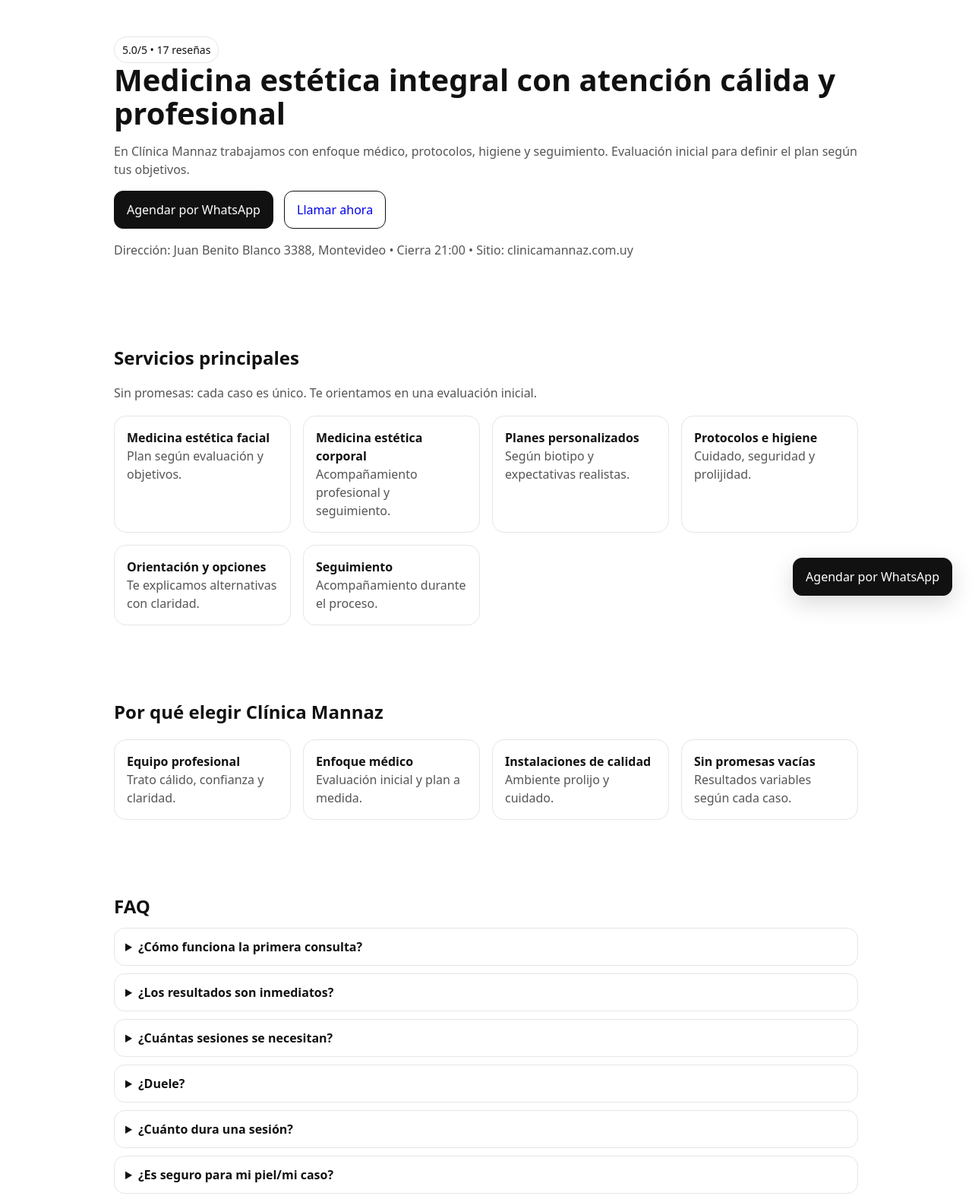
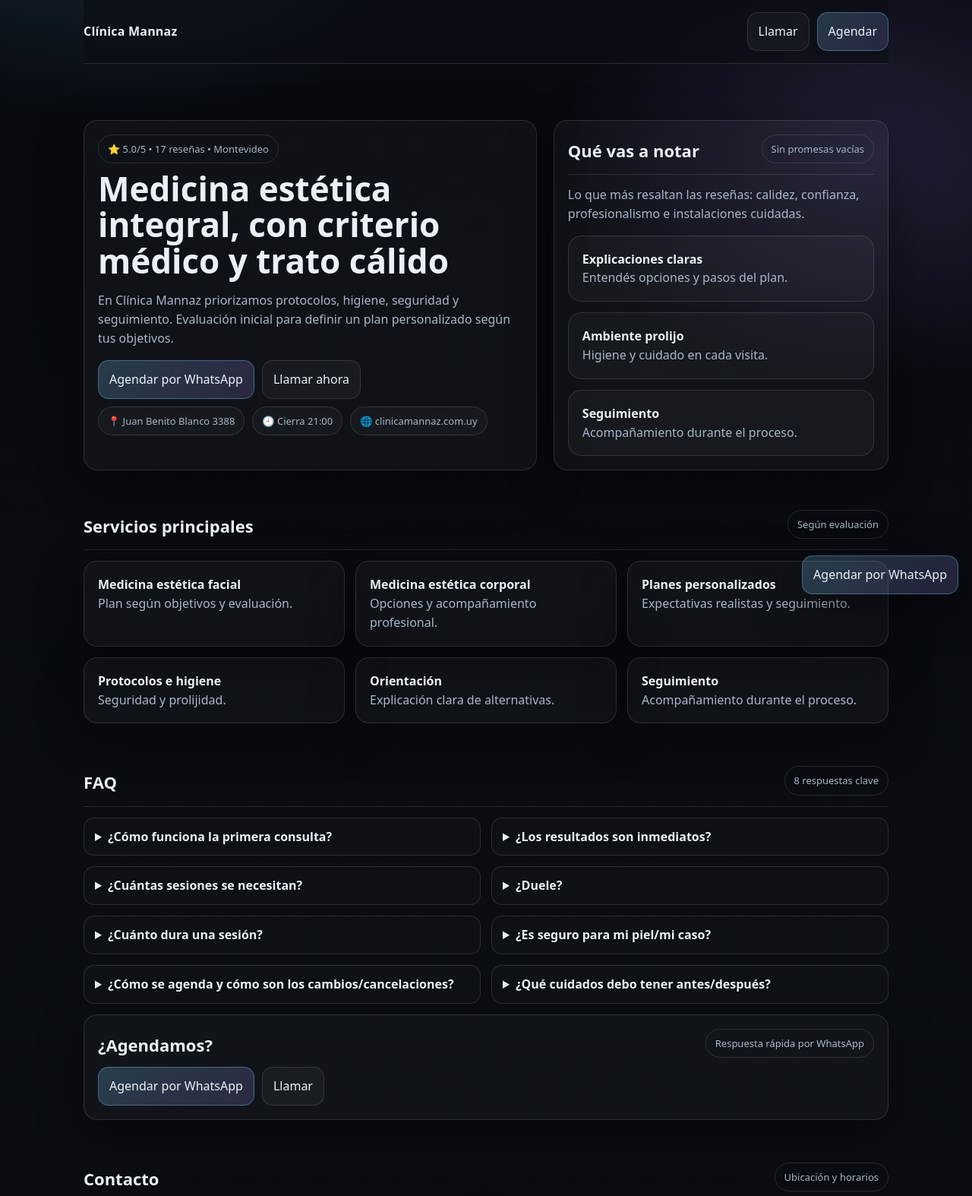
Before and after one commit to Espindolaale/clinica-mannazz, a plain HTML site: page index.html in a window 1280 px wide. Shown: the top 1574 px of the page at 76% size. Drawn offline with Linux system fonts and the light colour scheme.

Commit message:
Update index.html

```diff
--- a/index.html
+++ b/index.html
@@ -5,117 +5,244 @@
   <meta name="viewport" content="width=device-width, initial-scale=1" />
   <title>Clínica Mannaz | Medicina Estética Integral en Montevideo</title>
   <meta name="description" content="Medicina estética integral con atención cálida y profesional. Planes personalizados, protocolos, higiene y seguimiento. Agendá por WhatsApp." />
+
   <style>
-    :root { --max: 980px; --pad: 20px; }
-    body { font-family: system-ui, Arial, sans-serif; margin:0; color:#111; line-height:1.5; }
-    header, section, footer { padding: 48px var(--pad); }
-    .wrap { max-width: var(--max); margin: 0 auto; }
-    .btn { display:inline-block; padding:12px 16px; border-radius:12px; text-decoration:none; border:1px solid #111; margin-right:10px; }
-    .primary { background:#111; color:#fff; }
-    .grid { display:grid; grid-template-columns: repeat(auto-fit, minmax(220px, 1fr)); gap:16px; margin-top:18px; }
-    .card { border:1px solid #e6e6e6; border-radius:16px; padding:16px; }
-    .muted { color:#555; }
-    .pill { display:inline-block; padding:6px 10px; border:1px solid #e6e6e6; border-radius:999px; font-size:14px; }
-    .sticky { position:fixed; right:16px; bottom:16px; z-index:99; }
-    .sticky a { box-shadow: 0 10px 30px rgba(0,0,0,.15); }
-    h1 { font-size: 40px; line-height:1.1; margin:0 0 10px; }
-    h2 { margin:0 0 10px; }
-    details { border:1px solid #e6e6e6; border-radius:14px; padding:12px 14px; margin:10px 0; }
-    summary { cursor:pointer; font-weight:600; }
-    iframe { width:100%; height:320px; border:0; border-radius:16px; }
+    :root{
+      --bg:#0b0f14;
+      --card:#0f1620;
+      --text:#eaf0f7;
+      --muted:#a9b7c7;
+      --line:rgba(255,255,255,.12);
+      --brand:#7dd3fc;
+      --max:1100px;
+      --r:18px;
+      --shadow: 0 18px 60px rgba(0,0,0,.45);
+    }
+    *{box-sizing:border-box}
+    body{
+      margin:0;
+      font-family: ui-sans-serif, system-ui, -apple-system, Segoe UI, Roboto, Arial, sans-serif;
+      color:var(--text);
+      background:
+        radial-gradient(900px 600px at 12% -10%, rgba(125,211,252,.18), transparent 60%),
+        radial-gradient(700px 500px at 90% 10%, rgba(167,139,250,.16), transparent 60%),
+        linear-gradient(180deg, #070a0f, var(--bg));
+      line-height:1.55;
+    }
+    a{color:inherit}
+    .wrap{max-width:var(--max); margin:0 auto; padding:0 20px}
+    header{padding:56px 0 24px}
+    section{padding:28px 0}
+    footer{padding:28px 0 60px; color:var(--muted)}
+    .topbar{
+      display:flex; align-items:center; justify-content:space-between;
+      padding:16px 0; border-bottom:1px solid var(--line);
+      position:sticky; top:0; backdrop-filter: blur(10px);
+      background: rgba(11,15,20,.65);
+      z-index:10;
+    }
+    .brand{font-weight:700; letter-spacing:.2px}
+    .pill{
+      display:inline-flex; gap:8px; align-items:center;
+      padding:8px 12px; border:1px solid var(--line); border-radius:999px;
+      color:var(--muted); font-size:13px;
+    }
+    .btns{display:flex; gap:10px; flex-wrap:wrap}
+    .btn{
+      display:inline-flex; align-items:center; justify-content:center; gap:8px;
+      padding:12px 14px; border-radius:14px; text-decoration:none;
+      border:1px solid var(--line);
+      background: rgba(255,255,255,.04);
+      transition: transform .06s ease, background .2s ease, border .2s ease;
+    }
+    .btn:hover{transform: translateY(-1px); background: rgba(255,255,255,.07)}
+    .primary{
+      background: linear-gradient(135deg, rgba(125,211,252,.22), rgba(167,139,250,.18));
+      border-color: rgba(125,211,252,.35);
+    }
+    .hero{
+      display:grid; grid-template-columns: 1.15fr .85fr; gap:22px;
+      align-items:stretch;
+      padding:18px 0 0;
+    }
+    @media (max-width: 900px){
+      .hero{grid-template-columns: 1fr}
+    }
+    h1{font-size:44px; line-height:1.08; margin:10px 0 10px}
+    @media (max-width: 520px){ h1{font-size:34px} }
+    .muted{color:var(--muted)}
+    .card{
+      background: rgba(255,255,255,.03);
+      border:1px solid var(--line);
+      border-radius: var(--r);
+      padding:18px;
+      box-shadow: var(--shadow);
+    }
+    .grid{display:grid; grid-template-columns: repeat(12, 1fr); gap:14px}
+    .span6{grid-column: span 6}
+    .span4{grid-column: span 4}
+    .span8{grid-column: span 8}
+    .span12{grid-column: span 12}
+    @media (max-width: 900px){
+      .span6,.span4,.span8{grid-column: span 12}
+    }
+    .kpi{display:flex; gap:10px; flex-wrap:wrap; margin-top:10px}
+    .kpi .pill{background: rgba(255,255,255,.03)}
+    .section-title{display:flex; align-items:flex-end; justify-content:space-between; gap:14px}
+    .section-title h2{margin:0; font-size:22px}
+    .divider{height:1px; background:var(--line); margin:14px 0 0}
+    details{
+      border:1px solid var(--line);
+      border-radius: 14px;
+      padding:12px 14px;
+      background: rgba(255,255,255,.02);
+    }
+    summary{cursor:pointer; font-weight:650}
+    iframe{width:100%; height:320px; border:0; border-radius:16px}
+    .sticky{
+      position:fixed; right:18px; bottom:18px; z-index:99;
+    }
+    .sticky a{box-shadow: 0 18px 60px rgba(0,0,0,.5)}
+    .small{font-size:13px}
   </style>
 </head>
+
 <body>
 
+  <!-- Sticky WhatsApp -->
   <div class="sticky">
     <a class="btn primary" href="https://wa.me/59899482245?text=Hola%2C%20quiero%20agendar%20una%20consulta%20en%20Cl%C3%ADnica%20Mannaz.%20Me%20interesa%20una%20evaluaci%C3%B3n%20de%20medicina%20est%C3%A9tica%20facial%2Fcorporal.%20%C2%BFMe%20indican%20disponibilidad%3F" target="_blank" rel="noopener">
       Agendar por WhatsApp
     </a>
   </div>
 
+  <div class="wrap">
+    <div class="topbar">
+      <div class="brand">Clínica Mannaz</div>
+      <div class="btns">
+        <a class="btn" href="tel:+59899482245">Llamar</a>
+        <a class="btn primary" href="https://wa.me/59899482245?text=Hola%2C%20quiero%20agendar%20una%20consulta%20en%20Cl%C3%ADnica%20Mannaz.%20Me%20interesa%20una%20evaluaci%C3%B3n%20de%20medicina%20est%C3%A9tica%20facial%2Fcorporal.%20%C2%BFMe%20indican%20disponibilidad%3F" target="_blank" rel="noopener">Agendar</a>
+      </div>
+    </div>
+
     <header>
-    <div class="wrap">
-      <span class="pill">5.0/5 • 17 reseñas</span>
-      <h1>Medicina estética integral con atención cálida y profesional</h1>
-      <p class="muted">En Clínica Mannaz trabajamos con enfoque médico, protocolos, higiene y seguimiento. Evaluación inicial para definir el plan según tus objetivos.</p>
-      <p>
+      <div class="hero">
+        <div class="card">
+          <span class="pill">⭐ 5.0/5 • 17 reseñas • Montevideo</span>
+          <h1>Medicina estética integral, con criterio médico y trato cálido</h1>
+          <p class="muted">
+            En Clínica Mannaz priorizamos protocolos, higiene, seguridad y seguimiento.
+            Evaluación inicial para definir un plan personalizado según tus objetivos.
+          </p>
+          <div class="btns" style="margin-top:14px">
             <a class="btn primary" href="https://wa.me/59899482245?text=Hola%2C%20quiero%20agendar%20una%20consulta%20en%20Cl%C3%ADnica%20Mannaz.%20Me%20interesa%20una%20evaluaci%C3%B3n%20de%20medicina%20est%C3%A9tica%20facial%2Fcorporal.%20%C2%BFMe%20indican%20disponibilidad%3F" target="_blank" rel="noopener">Agendar por WhatsApp</a>
             <a class="btn" href="tel:+59899482245">Llamar ahora</a>
+          </div>
+          <div class="kpi">
+            <span class="pill">📍 Juan Benito Blanco 3388</span>
+            <span class="pill">🕘 Cierra 21:00</span>
+            <span class="pill">🌐 clinicamannaz.com.uy</span>
+          </div>
+        </div>
+
+        <div class="card">
+          <div class="section-title">
+            <h2>Qué vas a notar</h2>
+            <span class="pill small">Sin promesas vacías</span>
+          </div>
+          <div class="divider"></div>
+          <p class="muted" style="margin-top:14px">
+            Lo que más resaltan las reseñas: calidez, confianza, profesionalismo e instalaciones cuidadas.
           </p>
-      <p class="muted">Dirección: Juan Benito Blanco 3388, Montevideo • Cierra 21:00 • Sitio: clinicamannaz.com.uy</p>
+          <div class="grid" style="margin-top:10px">
+            <div class="card span12" style="box-shadow:none">
+              <b>Explicaciones claras</b><br><span class="muted">Entendés opciones y pasos del plan.</span>
+            </div>
+            <div class="card span12" style="box-shadow:none">
+              <b>Ambiente prolijo</b><br><span class="muted">Higiene y cuidado en cada visita.</span>
+            </div>
+            <div class="card span12" style="box-shadow:none">
+              <b>Seguimiento</b><br><span class="muted">Acompañamiento durante el proceso.</span>
+            </div>
+          </div>
+        </div>
       </div>
     </header>
 
     <section>
-    <div class="wrap">
+      <div class="section-title">
         <h2>Servicios principales</h2>
-      <p class="muted">Sin promesas: cada caso es único. Te orientamos en una evaluación inicial.</p>
-      <div class="grid">
-        <div class="card"><b>Medicina estética facial</b><br><span class="muted">Plan según evaluación y objetivos.</span></div>
-        <div class="card"><b>Medicina estética corporal</b><br><span class="muted">Acompañamiento profesional y seguimiento.</span></div>
-        <div class="card"><b>Planes personalizados</b><br><span class="muted">Según biotipo y expectativas realistas.</span></div>
-        <div class="card"><b>Protocolos e higiene</b><br><span class="muted">Cuidado, seguridad y prolijidad.</span></div>
-        <div class="card"><b>Orientación y opciones</b><br><span class="muted">Te explicamos alternativas con claridad.</span></div>
-        <div class="card"><b>Seguimiento</b><br><span class="muted">Acompañamiento durante el proceso.</span></div>
+        <span class="pill small">Según evaluación</span>
+      </div>
+      <div class="divider"></div>
+
+      <div class="grid" style="margin-top:14px">
+        <div class="card span4"><b>Medicina estética facial</b><br><span class="muted">Plan según objetivos y evaluación.</span></div>
+        <div class="card span4"><b>Medicina estética corporal</b><br><span class="muted">Opciones y acompañamiento profesional.</span></div>
+        <div class="card span4"><b>Planes personalizados</b><br><span class="muted">Expectativas realistas y seguimiento.</span></div>
+        <div class="card span4"><b>Protocolos e higiene</b><br><span class="muted">Seguridad y prolijidad.</span></div>
+        <div class="card span4"><b>Orientación</b><br><span class="muted">Explicación clara de alternativas.</span></div>
+        <div class="card span4"><b>Seguimiento</b><br><span class="muted">Acompañamiento durante el proceso.</span></div>
+      </div>
+    </section>
+
+    <section>
+      <div class="section-title">
+        <h2>FAQ</h2>
+        <span class="pill small">8 respuestas clave</span>
+      </div>
+      <div class="divider"></div>
+
+      <div class="grid" style="margin-top:14px">
+        <div class="span6"><details><summary>¿Cómo funciona la primera consulta?</summary><p class="muted">Se evalúa tu caso y objetivos. Con esa información se define un plan y se explican opciones y cuidados.</p></details></div>
+        <div class="span6"><details><summary>¿Los resultados son inmediatos?</summary><p class="muted">Depende del tratamiento y de cada persona. Se alinea expectativa en la evaluación inicial.</p></details></div>
+        <div class="span6"><details><summary>¿Cuántas sesiones se necesitan?</summary><p class="muted">Varía según el caso, biología y objetivos. Se define un plan estimado luego de evaluar.</p></details></div>
+        <div class="span6"><details><summary>¿Duele?</summary><p class="muted">La experiencia puede variar. En consulta se explica qué sentir y cómo se maneja la comodidad.</p></details></div>
+        <div class="span6"><details><summary>¿Cuánto dura una sesión?</summary><p class="muted">Depende del plan. Te lo informan al agendar.</p></details></div>
+        <div class="span6"><details><summary>¿Es seguro para mi piel/mi caso?</summary><p class="muted">Lo ideal es una evaluación previa. Se revisan antecedentes relevantes para decidir el enfoque.</p></details></div>
+        <div class="span6"><details><summary>¿Cómo se agenda y cómo son los cambios/cancelaciones?</summary><p class="muted">Se coordina por WhatsApp. Si necesitás cambiar, avisá con antelación para reprogramar.</p></details></div>
+        <div class="span6"><details><summary>¿Qué cuidados debo tener antes/después?</summary><p class="muted">Varían según el plan. Se indican de forma clara y personalizada.</p></details></div>
+      </div>
+
+      <div class="card" style="margin-top:14px">
+        <div class="section-title">
+          <h2>¿Agendamos?</h2>
+          <span class="pill small">Respuesta rápida por WhatsApp</span>
+        </div>
+        <div class="btns" style="margin-top:12px">
+          <a class="btn primary" href="https://wa.me/59899482245?text=Hola%2C%20quiero%20agendar%20una%20consulta%20en%20Cl%C3%ADnica%20Mannaz.%20Me%20interesa%20una%20evaluaci%C3%B3n%20de%20medicina%20est%C3%A9tica%20facial%2Fcorporal.%20%C2%BFMe%20indican%20disponibilidad%3F" target="_blank" rel="noopener">Agendar por WhatsApp</a>
+          <a class="btn" href="tel:+59899482245">Llamar</a>
         </div>
       </div>
     </section>
 
     <section>
-    <div class="wrap">
-      <h2>Por qué elegir Clínica Mannaz</h2>
-      <div class="grid">
-        <div class="card"><b>Equipo profesional</b><br><span class="muted">Trato cálido, confianza y claridad.</span></div>
-        <div class="card"><b>Enfoque médico</b><br><span class="muted">Evaluación inicial y plan a medida.</span></div>
-        <div class="card"><b>Instalaciones de calidad</b><br><span class="muted">Ambiente prolijo y cuidado.</span></div>
-        <div class="card"><b>Sin promesas vacías</b><br><span class="muted">Resultados variables según cada caso.</span></div>
+      <div class="section-title">
+        <h2>Contacto</h2>
+        <span class="pill small">Ubicación y horarios</span>
       </div>
-    </div>
-  </section>
-    <section>
-    <div class="wrap">
-      <h2>FAQ</h2>
+      <div class="divider"></div>
 
-      <details><summary>¿Cómo funciona la primera consulta?</summary><p>Se evalúa tu caso y objetivos. Con esa información se define un plan personalizado y se explican opciones y cuidados.</p></details>
-      <details><summary>¿Los resultados son inmediatos?</summary><p>Depende del tratamiento y de cada persona. Se conversa en la evaluación inicial para alinear expectativas.</p></details>
-      <details><summary>¿Cuántas sesiones se necesitan?</summary><p>Varía según el caso, biología y objetivos. Se define un plan estimado luego de evaluar.</p></details>
-      <details><summary>¿Duele?</summary><p>La experiencia puede variar. En la consulta se explica qué sentir y cómo se maneja la comodidad.</p></details>
-      <details><summary>¿Cuánto dura una sesión?</summary><p>Depende del plan y del procedimiento. Te lo informan al agendar.</p></details>
-      <details><summary>¿Es seguro para mi piel/mi caso?</summary><p>Lo ideal es una evaluación previa. Si hay antecedentes relevantes, se revisan para decidir el mejor enfoque.</p></details>
-      <details><summary>¿Cómo se agenda y cuál es la política de cambios/cancelaciones?</summary><p>La agenda se coordina por WhatsApp. Si necesitás cambiar, avisá con antelación para reprogramar según disponibilidad.</p></details>
-      <details><summary>¿Qué cuidados debo tener antes/después?</summary><p>Los cuidados varían según el plan. Se indican de forma clara y personalizada.</p></details>
-
-      <p style="margin-top:18px;">
-        <a class="btn primary" href="https://wa.me/59899482245?text=Hola%2C%20quiero%20agendar%20una%20consulta%20en%20Cl%C3%ADnica%20Mannaz.%20Me%20interesa%20una%20evaluaci%C3%B3n%20de%20medicina%20est%C3%A9tica%20facial%2Fcorporal.%20%C2%BFMe%20indican%20disponibilidad%3F" target="_blank" rel="noopener">Agendar por WhatsApp</a>
-      </p>
-    </div>
-  </section>
-
-  <section>
-    <div class="wrap">
-      <h2>Contacto</h2>
-      <div class="grid">
-        <div class="card">
+      <div class="grid" style="margin-top:14px">
+        <div class="card span6">
           <b>Dirección</b><br><span class="muted">Juan Benito Blanco 3388, 11300 Montevideo</span><br><br>
           <b>Horario</b><br><span class="muted">Abierto • Cierra 21:00</span><br><br>
-          <b>WhatsApp</b><br><a href="https://wa.me/59899482245?text=Hola%2C%20quiero%20agendar%20una%20consulta%20en%20Cl%C3%ADnica%20Mannaz.%20Me%20interesa%20una%20evaluaci%C3%B3n%20de%20medicina%20est%C3%A9tica%20facial%2Fcorporal.%20%C2%BFMe%20indican%20disponibilidad%3F" target="_blank" rel="noopener">+598 99 482 245</a><br>
-          <b>Web</b><br><a href="https://clinicamannaz.com.uy" target="_blank" rel="noopener">clinicamannaz.com.uy</a>
+          <b>WhatsApp</b><br><a class="muted" href="https://wa.me/59899482245?text=Hola%2C%20quiero%20agendar%20una%20consulta%20en%20Cl%C3%ADnica%20Mannaz.%20Me%20interesa%20una%20evaluaci%C3%B3n%20de%20medicina%20est%C3%A9tica%20facial%2Fcorporal.%20%C2%BFMe%20indican%20disponibilidad%3F" target="_blank" rel="noopener">+598 99 482 245</a><br>
+          <b>Web</b><br><a class="muted" href="https://clinicamannaz.com.uy" target="_blank" rel="noopener">clinicamannaz.com.uy</a>
         </div>
-        <div class="card">
-          <b>Mapa</b><br>
+
+        <div class="card span6">
           <iframe loading="lazy" referrerpolicy="no-referrer-when-downgrade"
             src="https://www.google.com/maps?q=Juan%20Benito%20Blanco%203388%20Montevideo&output=embed">
           </iframe>
         </div>
       </div>
-    </div>
     </section>
 
-  <footer>
-    <div class="wrap muted">
-      © <span id="y"></span> Clínica Mannaz — Medicina Estética Integral
+    <footer class="wrap">
+      <span class="muted">© <span id="y"></span> Clínica Mannaz — Medicina Estética Integral</span>
+    </footer>
   </div>
-  </footer>
 
   <script>document.getElementById("y").textContent = new Date().getFullYear();</script>
 </body>
```
Lines whose indentation alone changed are shown as unchanged.
